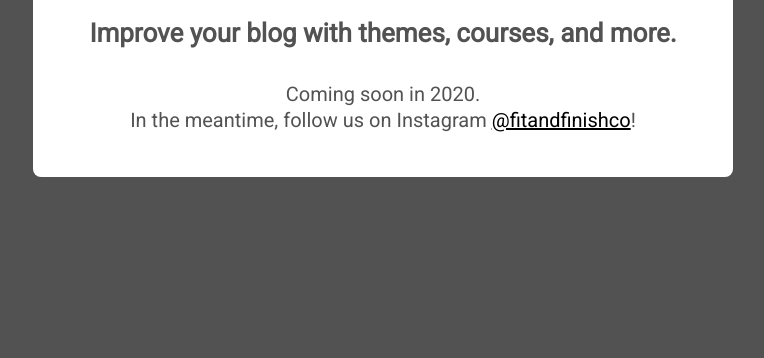
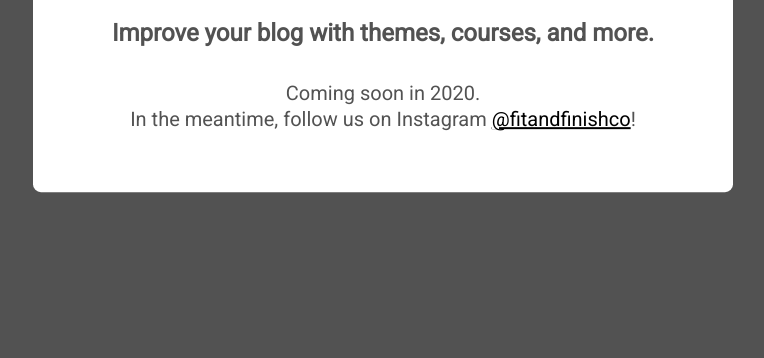
Before and after one commit to rsefer/fitandfinishteaser, a plain HTML site: page index.html in a window 1280 px wide. Shown: the part 442-800 px from the top of the page, without its empty margins (257-1021 px from the left). Drawn offline with Linux system fonts and the light colour scheme; a web font is replaced by a local one.

Commit message:
Size adjustments

```diff
--- a/index.html
+++ b/index.html
@@ -77,11 +77,12 @@
 	@media all and (min-width: 750px) {
 
 		main {
+			padding: 3rem;
 			width: 700px;
 		}
 
 		h1, h2 {
-			font-size: 26px;
+			font-size: 1.5rem;
 		}
 
 	}
```
